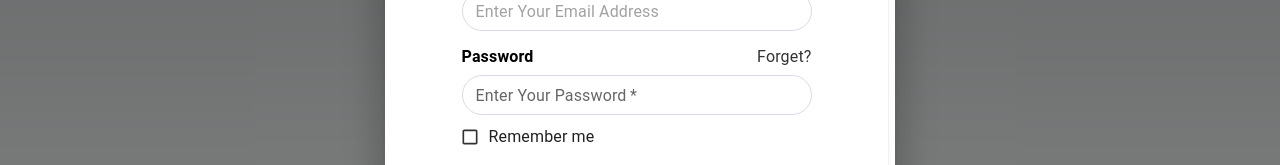
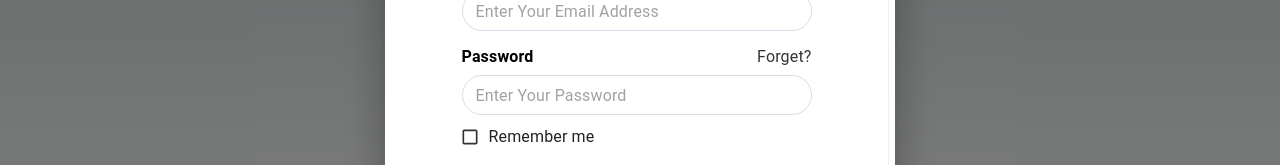
Before and after one commit to Jugol-Karmakar/landing-site, a Next.js app: page /about-us in a window 1280 px wide. Both pictures are taken after a click on the button "Company". Shown: the part 433-598 px from the top of the page. Built offline with nearby package versions, Linux system fonts and the light colour scheme.

Commit message:
form commit

```diff
--- a/src/components/login-modal.js
+++ b/src/components/login-modal.js
@@ -209,8 +209,7 @@ const LoginModal = ({ open, handleClose }) => {
             </Box>
             <TextField
               id="outlined-basic"
-              label="Enter Your
-            Password"
+              placeholder="Enter Your Password"
               variant="outlined"
               required
               fullWidth
```
